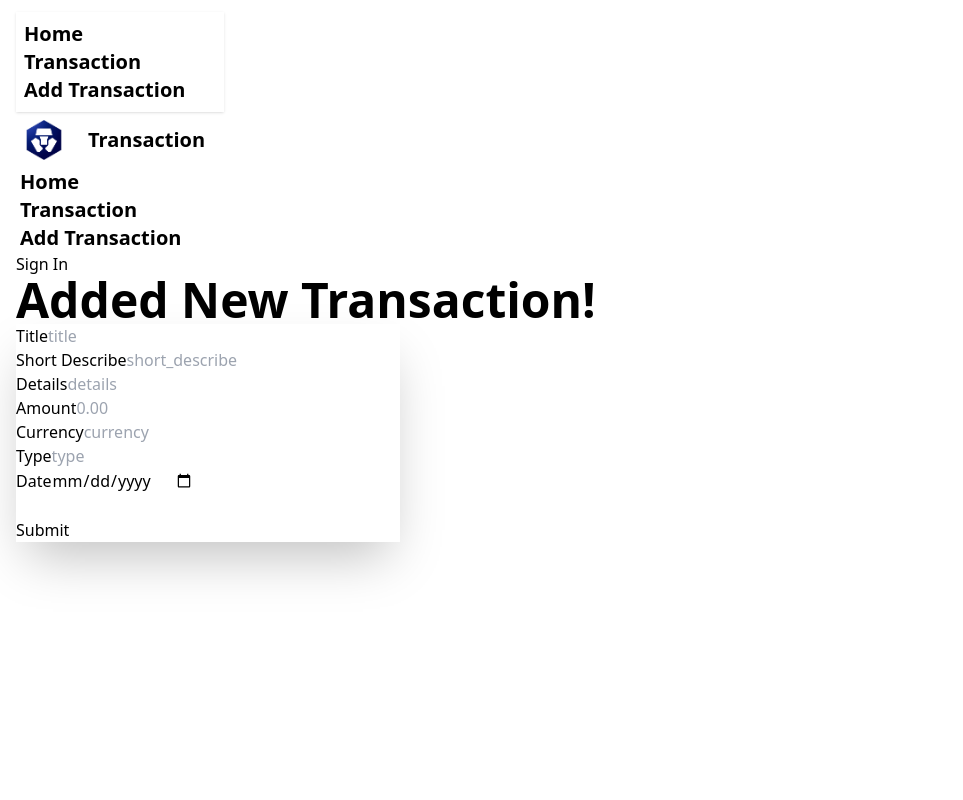
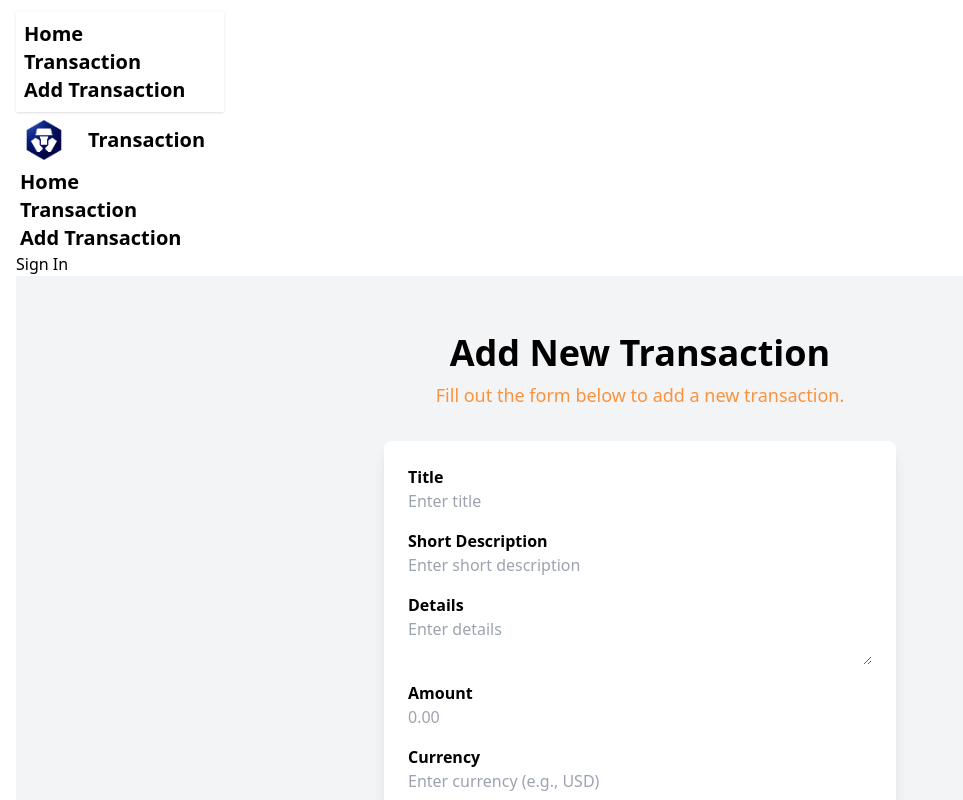
Before and after one commit to Islam-Shamim/OnChain, a React (Vite) app: page /form in a window 1280 px wide. Shown: the top 800 px of the page, without its empty margins (0-963 px from the left). Built offline with nearby package versions, Linux system fonts and the light colour scheme.

Commit message:
form design

```diff
--- a/src/pages/Form.jsx
+++ b/src/pages/Form.jsx
@@ -27,58 +27,60 @@ export default function Form() {
             })
     }
     return (
-        <div className="hero bg-base-200 min-h-screen">
-            <div className="hero-content flex-col">
-                <div className="text-center lg:text-left">
-                    <h1 className="text-5xl font-bold">Added New Transaction!</h1>
+        <div className="hero bg-gray-100 min-h-screen flex items-center justify-center">
+            <div className="hero-content flex-col w-full max-w-lg">
+                <div className="text-center mb-8">
+                    <h1 className="text-4xl font-extrabold ">Add New Transaction</h1>
+                    <p className="text-lg text-orange-400 mt-2">Fill out the form below to add a new transaction.</p>
                 </div>
-                <div className="card bg-base-100 w-full max-w-sm shrink-0 shadow-2xl">
-                    <form onSubmit={handleAsset} className="card-body">
+                <div className="card bg-white w-full rounded-lg shadow-lg p-6">
+                    <form onSubmit={handleAsset} className="space-y-4">
                         <div className="form-control">
                             <label className="label">
-                                <span className="label-text">Title</span>
+                                <span className="label-text font-semibold">Title</span>
                             </label>
-                            <input type="text" name='title' placeholder="title" className="input input-bordered" required />
+                            <input type="text" name='title' placeholder="Enter title" className="input input-bordered w-full" required />
                         </div>
                         <div className="form-control">
                             <label className="label">
-                                <span className="label-text">Short Describe</span>
+                                <span className="label-text font-semibold">Short Description</span>
                             </label>
-                            <input type="text" name='short_describe' placeholder="short_describe" className="input input-bordered" required />
+                            <input type="text" name='short_describe' placeholder="Enter short description" className="input input-bordered w-full" required />
                         </div>
                         <div className="form-control">
                             <label className="label">
-                                <span className="label-text">Details</span>
+                                <span className="label-text font-semibold">Details</span>
                             </label>
-                            <input type="text" name='details' placeholder="details" className="input input-bordered" required />
+                            <textarea name='details' placeholder="Enter details" className="textarea textarea-bordered w-full" required></textarea>
                         </div>
                         <div className="form-control">
                             <label className="label">
-                                <span className="label-text">Amount</span>
+                                <span className="label-text font-semibold">Amount</span>
                             </label>
-                            <input type="number" step="0.01"
-                                name='amount' placeholder="0.00" className="input input-bordered" required />
+                            <input type="number" step="0.01" name='amount' placeholder="0.00" className="input input-bordered w-full" required />
                         </div>
                         <div className="form-control">
                             <label className="label">
-                                <span className="label-text">Currency</span>
+                                <span className="label-text font-semibold">Currency</span>
                             </label>
-                            <input type="text" name='currency' placeholder="currency" className="input input-bordered" required />
+                            <input type="text" name='currency' placeholder="Enter currency (e.g., USD)" className="input input-bordered w-full" required />
                         </div>
                         <div className="form-control">
                             <label className="label">
-                                <span className="label-text">Type</span>
+                                <span className="label-text font-semibold">Type</span>
                             </label>
-                            <input type="text" name='type' placeholder="type" className="input input-bordered" required />
+                            <input type="text" name='type' placeholder="Enter type (e.g., Income, Expense)" className="input input-bordered w-full" required />
                         </div>
                         <div className="form-control">
                             <label className="label">
-                                <span className="label-text">Date</span>
+                                <span className="label-text font-semibold">Date</span>
                             </label>
-                            <input type="date" name='date' placeholder="date" className="input input-bordered" required />
+                            <input type="date" name='date' className="input input-bordered w-full" required />
                         </div>
                         <div className="form-control mt-6">
-                            <button className="btn btn-primary">Submit</button>
+                            <button className="btn btn-primary w-full bg-gradient-to-r from-blue-500 to-purple-600 text-white font-bold py-2 px-4 rounded-lg hover:from-blue-600 hover:to-purple-700">
+                                Submit
+                            </button>
                         </div>
                     </form>
                 </div>
--- a/src/pages/Transactions.jsx
+++ b/src/pages/Transactions.jsx
@@ -14,6 +14,7 @@ export default function Transactions() {
     })
   return (
     <div className='container mx-auto'>
+        {/* <h1 className='my-4 text-3xl font-bold text-center'>View All Transactions</h1> */}
         <div className='grid grid-cols-1 md:grid-cols-2 lg:grid-cols-3 gap-4 my-10'>
             {
                 assets.map(((asset) => <TransactionCard key={asset.id} asset={asset}></TransactionCard>))
```
